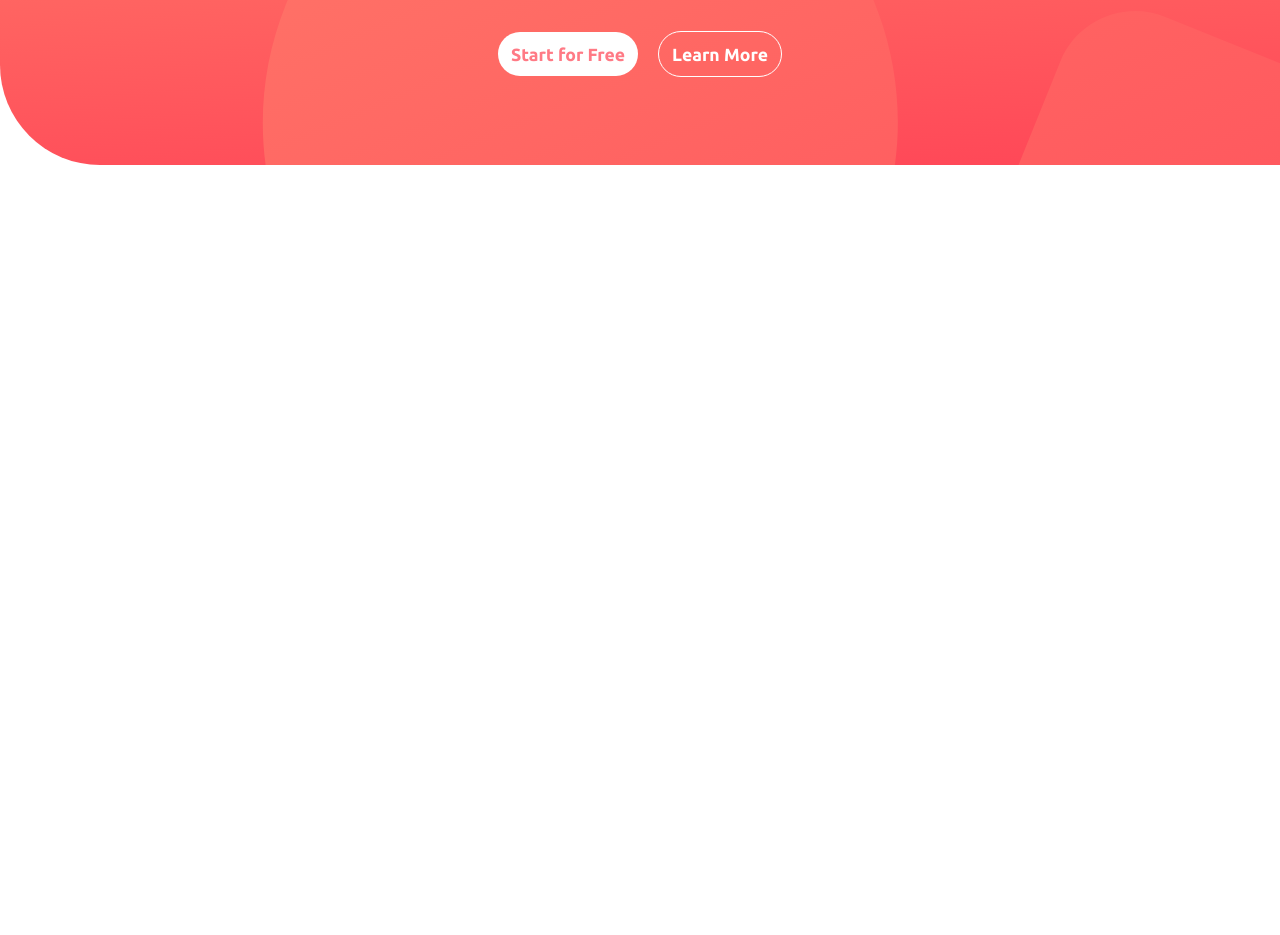
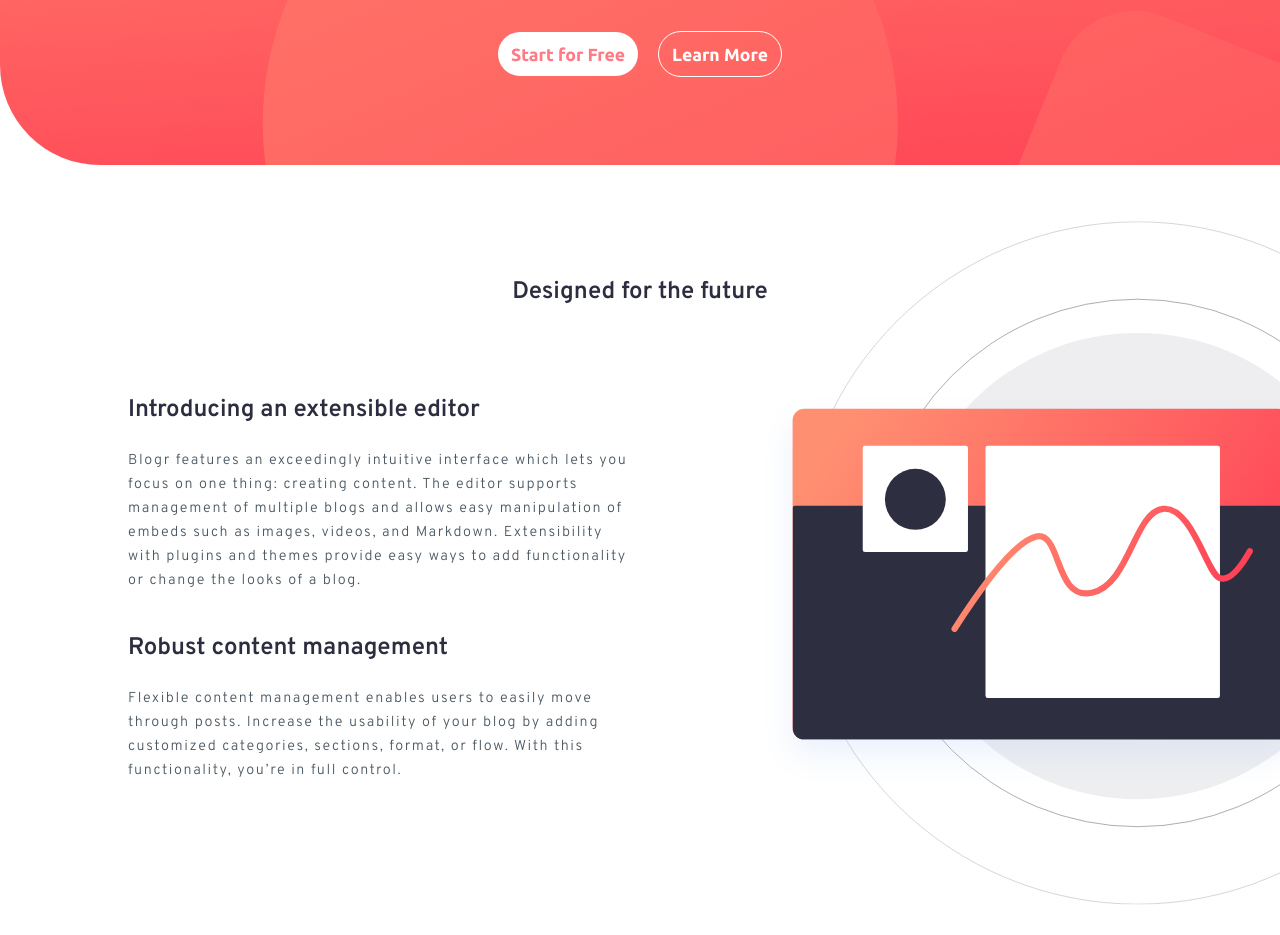
Before and after one commit to mateuslsilva28/Blogr-FrontEndMentor, a plain HTML site: page index.html in a window 1280 px wide. Shown: the part 335-1270 px from the top of the page. Before the commit the page ends 800 px from the top, so only its background shows below. Drawn offline with Linux system fonts and the light colour scheme.

Commit message:
C2 - Iniciando sections de conteúdo | Estruturação da section 1

```diff
--- a/index.html
+++ b/index.html
@@ -7,6 +7,8 @@
     <title>Treino Sass</title>
     <link rel="preconnect" href="https://fonts.gstatic.com">
     <link href="https://fonts.googleapis.com/css2?family=Ubuntu:wght@400;500;700&display=swap" rel="stylesheet">
+    <link rel="preconnect" href="https://fonts.gstatic.com">
+    <link href="https://fonts.googleapis.com/css2?family=Overpass:wght@300;600&display=swap" rel="stylesheet">
     <link rel="stylesheet" href="css/styles.css">
 </head>
 <body>
@@ -43,5 +45,23 @@
             </div>
         </section>
     </header>
+    <section class="sections">
+        <section id="section-1">
+            <div class="content-section-1">
+                <h1 class="title-section-1">Designed for the future</h1>
+                <section class="flex-section-1">
+                  <div class="text-section-1">
+                    <h2>Introducing an extensible editor</h2>
+                    <p>Blogr features an exceedingly intuitive interface which lets you focus on one thing: creating content. The editor supports management of multiple blogs and allows easy manipulation of embeds such as images, videos, and Markdown. Extensibility with plugins and themes provide easy ways to add functionality or change the looks of a blog.</p>
+                    <h2>Robust content management</h2>
+                    <p>Flexible content management enables users to easily move through posts. Increase the usability of your blog by adding customized categories, sections, format, or flow. With this functionality, you’re in full control.</p>
+                  </div>
+                  <div class="img-section-1">
+                    <img src="img/illustration-editor-desktop.svg">
+                  </div>
+                </section>
+            </div>
+        </section>
+    </section>
 </body>
 </html>
--- a/scss/_mixin.scss
+++ b/scss/_mixin.scss
@@ -4,6 +4,11 @@
 @mixin font {
     font-size: 1.1rem;
     font-weight: bold;
+}
+
+@mixin font-section {
+    font-family: 'Overpass', sans-serif;
+    color: variables.$title-color;
 }
 
 @mixin button-white {
--- /dev/null
+++ b/scss/_sections.scss
@@ -0,0 +1,69 @@
+@use "variables";
+@use "extend";
+@use "mixin";
+@use "if";
+
+.sections{
+    padding: 7rem 0;
+    width: 100%;
+    overflow: hidden;
+
+    h1{
+        @include mixin.font-section;
+        font-size: 1.5rem;
+    }
+
+    h2{
+        font-weight: 600;
+    }
+
+    p{
+        font-weight: 400;
+        letter-spacing: 0.1rem;
+        font-size: 0.9rem;
+        margin: 1.5rem 0 2.5rem 0;
+        line-height: 1.5rem;
+    }
+
+    h2, p{
+        @include mixin.font-section;
+    }
+
+    #section-1 {
+        @extend .flex;
+        justify-content: center;
+        width: 100%;
+
+        .content-section-1{
+            @extend .flex;
+            flex-direction: column;
+            width: 80%;
+
+            .flex-section-1{
+                @extend .flex;
+                width: 100%;
+                justify-content: space-between;
+
+                .img-section-1{
+                    width: 50%;
+
+                    img{
+                        position: relative;
+                        left: 14rem;
+                        width: 100%;
+                        transform: scale(1.4);
+                    }
+                }
+
+                .text-section-1{
+                    padding-top: 5.5rem;
+                    width: 50%;
+
+                    p{
+                        color: #4b5862;
+                    }
+                }
+            }
+        }
+    }
+}
--- a/scss/_variables.scss
+++ b/scss/_variables.scss
@@ -1,2 +1,3 @@
 $primary-color:#fff;
 $secondary-color:#FF7A85;
+$title-color: #2C2D3F;
--- a/scss/styles.scss
+++ b/scss/styles.scss
@@ -4,3 +4,4 @@
 @use "mixin";
 @use 'base';
 @use 'header';
+@use 'sections';
```
Also changed, not shown: css/styles.css, 1 other file.
